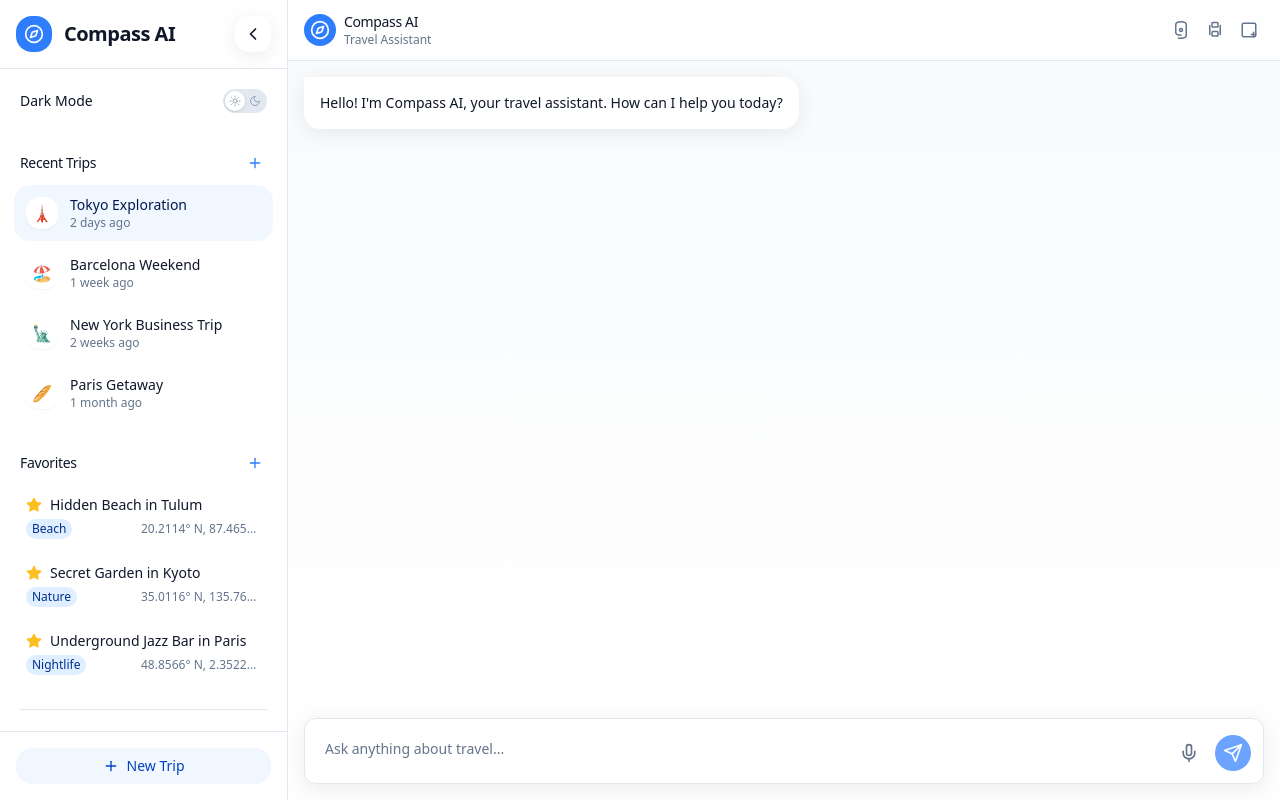
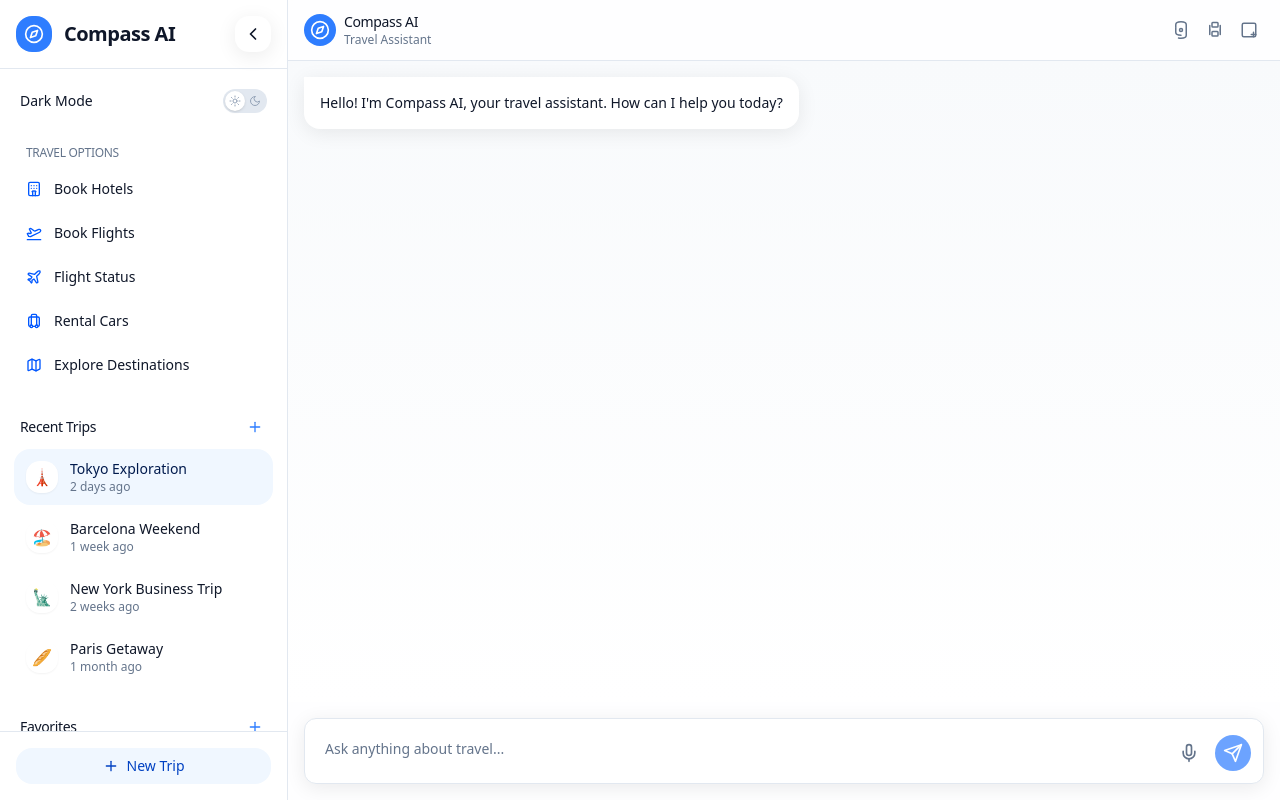
Before and after one commit to MRKrinetic/compass-converse, a React (Vite) app: page / in a window 1280 px wide. Built offline with nearby package versions, Linux system fonts and the light colour scheme.

Commit message:
Add booking options to sidebar
Adds options to book hotels, flights, etc. to the sidebar.

```diff
--- a/src/components/Sidebar/Sidebar.tsx
+++ b/src/components/Sidebar/Sidebar.tsx
@@ -3,6 +3,7 @@ import React, { useState } from 'react';
 import { cn } from '@/lib/utils';
 import RecentTrips from './RecentTrips';
 import Favorites from './Favorites';
+import { Hotel, Plane, PlaneTakeoff, Luggage, Map } from 'lucide-react';
 
 interface SidebarProps {
   className?: string;
@@ -101,6 +102,36 @@ const Sidebar: React.FC<SidebarProps> = ({ className, toggleSidebar }) => {
           </button>
         </div>
 
+        {/* Travel Booking Options - NEW SECTION */}
+        <div className="px-1.5 space-y-1">
+          <h3 className="text-xs font-medium uppercase text-muted-foreground px-3 mb-2">Travel Options</h3>
+
+          <button className="w-full text-left px-3 py-2.5 rounded-lg hover:bg-compass-50/50 dark:hover:bg-slate-800/50 transition-colors flex items-center gap-3">
+            <Hotel size={16} className="text-compass-600 dark:text-compass-400" />
+            <span className="text-sm">Book Hotels</span>
+          </button>
+
+          <button className="w-full text-left px-3 py-2.5 rounded-lg hover:bg-compass-50/50 dark:hover:bg-slate-800/50 transition-colors flex items-center gap-3">
+            <PlaneTakeoff size={16} className="text-compass-600 dark:text-compass-400" />
+            <span className="text-sm">Book Flights</span>
+          </button>
+
+          <button className="w-full text-left px-3 py-2.5 rounded-lg hover:bg-compass-50/50 dark:hover:bg-slate-800/50 transition-colors flex items-center gap-3">
+            <Plane size={16} className="text-compass-600 dark:text-compass-400" />
+            <span className="text-sm">Flight Status</span>
+          </button>
+
+          <button className="w-full text-left px-3 py-2.5 rounded-lg hover:bg-compass-50/50 dark:hover:bg-slate-800/50 transition-colors flex items-center gap-3">
+            <Luggage size={16} className="text-compass-600 dark:text-compass-400" />
+            <span className="text-sm">Rental Cars</span>
+          </button>
+
+          <button className="w-full text-left px-3 py-2.5 rounded-lg hover:bg-compass-50/50 dark:hover:bg-slate-800/50 transition-colors flex items-center gap-3">
+            <Map size={16} className="text-compass-600 dark:text-compass-400" />
+            <span className="text-sm">Explore Destinations</span>
+          </button>
+        </div>
+
         {/* Recent Trips section */}
         <RecentTrips />
 
```
